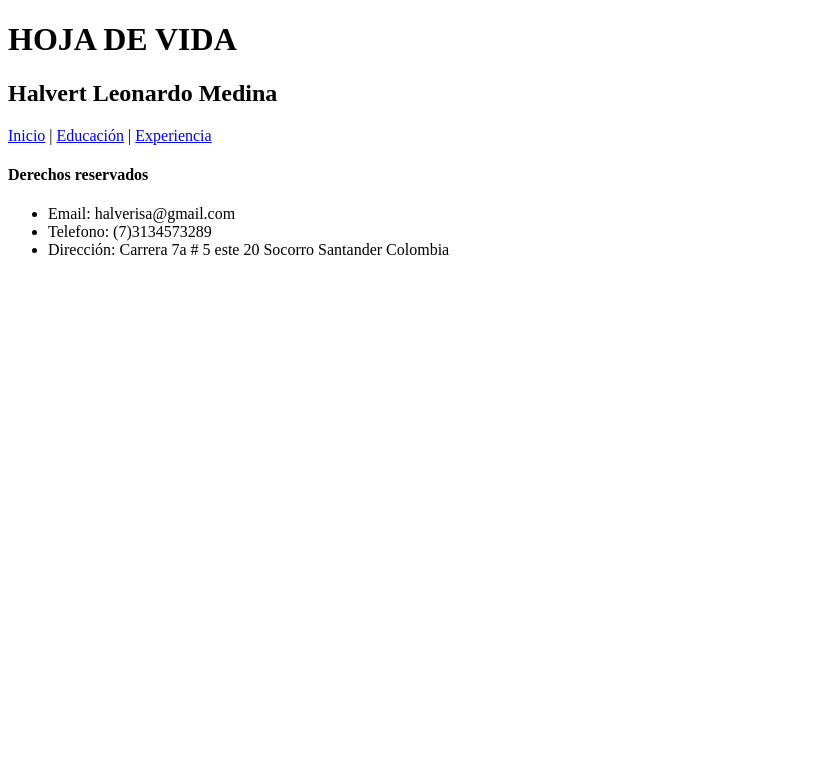
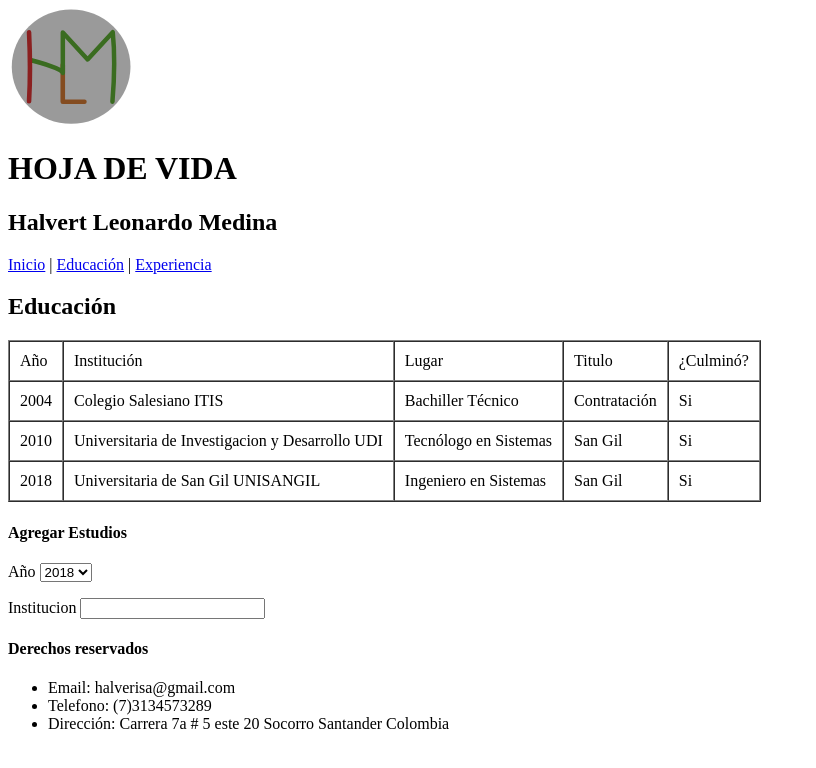
Before and after one commit to halverisa/evalfinal1, a plain HTML site: page educacion.html in a window 1280 px wide. Shown: the whole page, without its empty margins (0-816 px from the left). Drawn offline with Linux system fonts and the light colour scheme.

Commit message:
logo
cargando logo

```diff
--- a/educacion.html
+++ b/educacion.html
@@ -7,7 +7,7 @@
     <title>Educacion</title>
   </head>
   <header>
-
+    <img src="images/logo.svg" alt="logo" width="10%" title="logo">
     <h1>HOJA DE VIDA</h1>
     <h2>Halvert Leonardo Medina</h2>
     <nav>
@@ -19,7 +19,58 @@
     </nav>
   </header>
   <body>
-
+    <h2>Educación</h2>
+    <table border="1", cellpadding="10", cellspacing="0" >
+      <thead>
+        <tr>
+          <td>Año</td>
+          <td>Institución</td>
+          <td>Lugar</td>
+          <td>Titulo</td>
+          <td>¿Culminó?</td>
+        </tr>
+      </thead>
+      <tbody>
+        <tr>
+          <td>2004</td>
+          <td>Colegio Salesiano ITIS</td>
+          <td>Bachiller Técnico</td>
+          <td>Contratación</td>
+          <td>Si</td>
+        </tr>
+        <tr>
+          <td>2010</td>
+          <td>Universitaria de Investigacion y Desarrollo UDI</td>
+          <td>Tecnólogo en Sistemas</td>
+          <td>San Gil</td>
+          <td>Si</td>
+        </tr>
+        <tr>
+          <td>2018</td>
+          <td>Universitaria de San Gil UNISANGIL</td>
+          <td>Ingeniero en Sistemas</td>
+          <td>San Gil</td>
+          <td>Si</td>
+        </tr>
+      </tbody>
+    </table>
+    <form class="" action="index.html" method="post">
+      <h4>Agregar Estudios</h4>
+      <p>
+        <label for="">Año</label>
+        <select name="año">
+          <option value="1">2018</option>
+          <option value="2">2019</option>
+          <option value="3">2020</option>
+          <option value="4">2021</option>
+          <option value="5">2022</option>
+        </select>
+      </p>
+      <p>
+        <label for="">Institucion</label>
+        <input type="text" name="" value="">
+      </p>
+    </form>
   </body>
   <footer>
     <h4>Derechos reservados</h4>
```
Also changed, not shown: experiencia.html (+1 -1 lines), index.html (+1 -1 lines), images/logo.svg (added), 1 other file.
